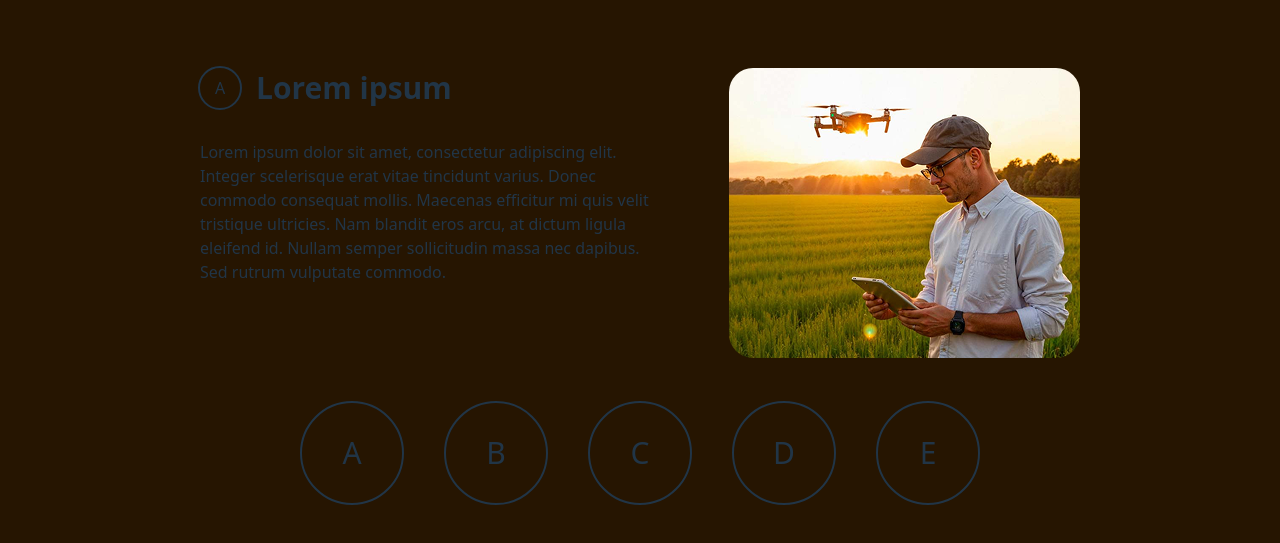
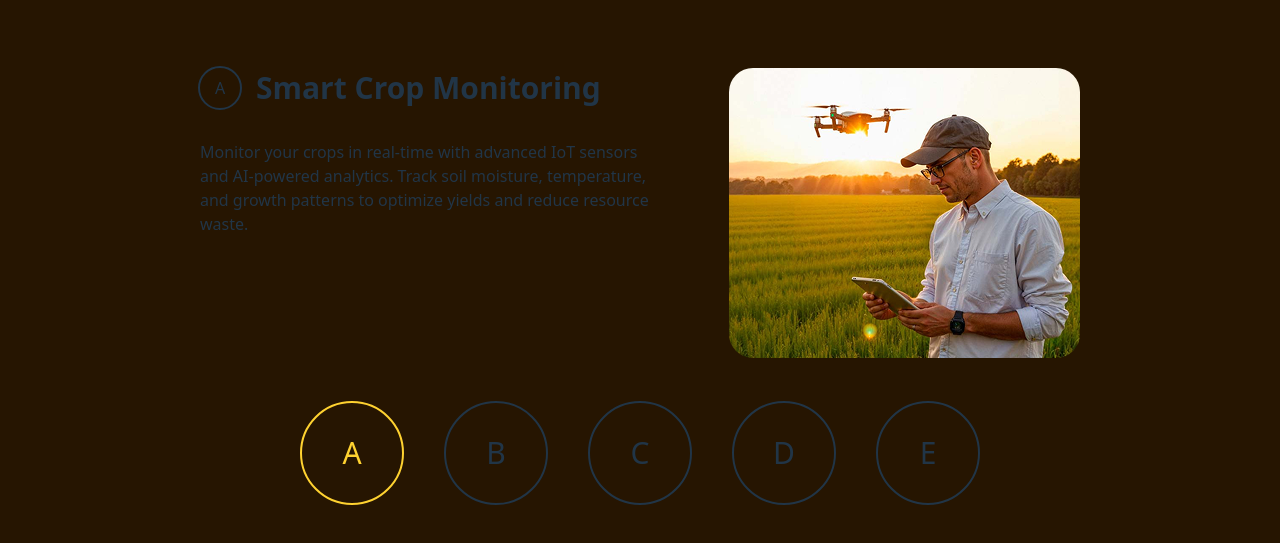
Before and after one commit to pantheraworks/agrosken, a React (Vite) app: page / in a window 1280 px wide. Shown: the part 1017-1560 px from the top of the page. Built offline with nearby package versions, Linux system fonts and the light colour scheme.

Commit message:
Enhance Services component with dynamic service selection and add services data

```diff
--- a/src/App.css
+++ b/src/App.css
@@ -8,8 +8,15 @@
 @layer components {
   .circle-icon {
     @apply aspect-square rounded-full outline-2 h-full
-    flex items-center justify-center hover:text-amber-300
-  hover:outline-amber-300 transition-all cursor-pointer;
+    flex items-center justify-center transition-all cursor-pointer;
+  }
+
+  .circle-icon:hover {
+    @apply text-amber-300 outline-amber-300 outline outline-2;
+  }
+
+  .circle-icon[data-active="true"] {
+    @apply text-amber-300 outline-amber-300 outline outline-2;
   }
 
   .navbar {
--- a/src/components/Services/Services.tsx
+++ b/src/components/Services/Services.tsx
@@ -1,7 +1,12 @@
-import service1 from "../../assets/service_1.png";
+import { useState } from "react";
 import { ServiceCard } from "../ServiceCard/ServiceCard";
+import { services } from "../../data/services";
 
 export const Services = () => {
+  const [activeServiceId, setActiveServiceId] = useState(services[0].id);
+
+  const activeService = services.find(service => service.id === activeServiceId) || services[0];
+
   return (
     <div className="min-w-screen min-h-screen bg-[#261501] flex flex-col items-center px-20 py-20 justify-between">
       <div className="py-7 gap-6 flex flex-col items-center text-center">
@@ -11,17 +16,23 @@ export const Services = () => {
         <div className="w-fit text-2xl">See what we offer:</div>
       </div>
       <ServiceCard
-        icon="A"
-        title="Lorem ipsum"
-        description="Lorem ipsum dolor sit amet, consectetur adipiscing elit. Integer scelerisque erat vitae tincidunt varius. Donec commodo consequat mollis. Maecenas efficitur mi quis velit tristique ultricies. Nam blandit eros arcu, at dictum ligula eleifend id. Nullam semper sollicitudin massa nec dapibus. Sed rutrum vulputate commodo."
-        imageSrc={service1}
+        icon={activeService.icon}
+        title={activeService.title}
+        description={activeService.description}
+        imageSrc={activeService.imageSrc}
+        imageAlt={activeService.imageAlt}
       />
       <div className="flex h-25 w-full px-50 items-center justify-around text-3xl">
-        <div className="circle-icon">A</div>
-        <div className="circle-icon">B</div>
-        <div className="circle-icon">C</div>
-        <div className="circle-icon">D</div>
-        <div className="circle-icon">E</div>
+        {services.map((service) => (
+          <div
+            key={service.id}
+            className="circle-icon"
+            data-active={activeServiceId === service.id}
+            onClick={() => setActiveServiceId(service.id)}
+          >
+            {service.icon}
+          </div>
+        ))}
       </div>
     </div>
   );
--- /dev/null
+++ b/src/data/services.ts
@@ -0,0 +1,58 @@
+import service1 from "../assets/service_1.png";
+
+export interface Service {
+  id: string;
+  icon: string;
+  title: string;
+  description: string;
+  imageSrc: string;
+  imageAlt?: string;
+}
+
+export const services: Service[] = [
+  {
+    id: "a",
+    icon: "A",
+    title: "Smart Crop Monitoring",
+    description:
+      "Monitor your crops in real-time with advanced IoT sensors and AI-powered analytics. Track soil moisture, temperature, and growth patterns to optimize yields and reduce resource waste.",
+    imageSrc: service1,
+    imageAlt: "Smart Crop Monitoring",
+  },
+  {
+    id: "b",
+    icon: "B",
+    title: "Precision Irrigation",
+    description:
+      "Automated irrigation systems that deliver the right amount of water at the right time. Save up to 40% on water usage while maximizing crop health and productivity.",
+    imageSrc: service1,
+    imageAlt: "Precision Irrigation",
+  },
+  {
+    id: "c",
+    icon: "C",
+    title: "Pest Detection AI",
+    description:
+      "Early detection of pests and diseases using computer vision and machine learning. Get alerts before problems spread and protect your harvest with targeted interventions.",
+    imageSrc: service1,
+    imageAlt: "Pest Detection AI",
+  },
+  {
+    id: "d",
+    icon: "D",
+    title: "Weather Analytics",
+    description:
+      "Hyper-local weather forecasting and climate analytics tailored for agriculture. Make informed decisions about planting, harvesting, and protection against weather events.",
+    imageSrc: service1,
+    imageAlt: "Weather Analytics",
+  },
+  {
+    id: "e",
+    icon: "E",
+    title: "Yield Optimization",
+    description:
+      "Data-driven insights to maximize your crop yields. Combine soil analysis, weather data, and growth patterns to optimize planting strategies and resource allocation.",
+    imageSrc: service1,
+    imageAlt: "Yield Optimization",
+  },
+];
```
